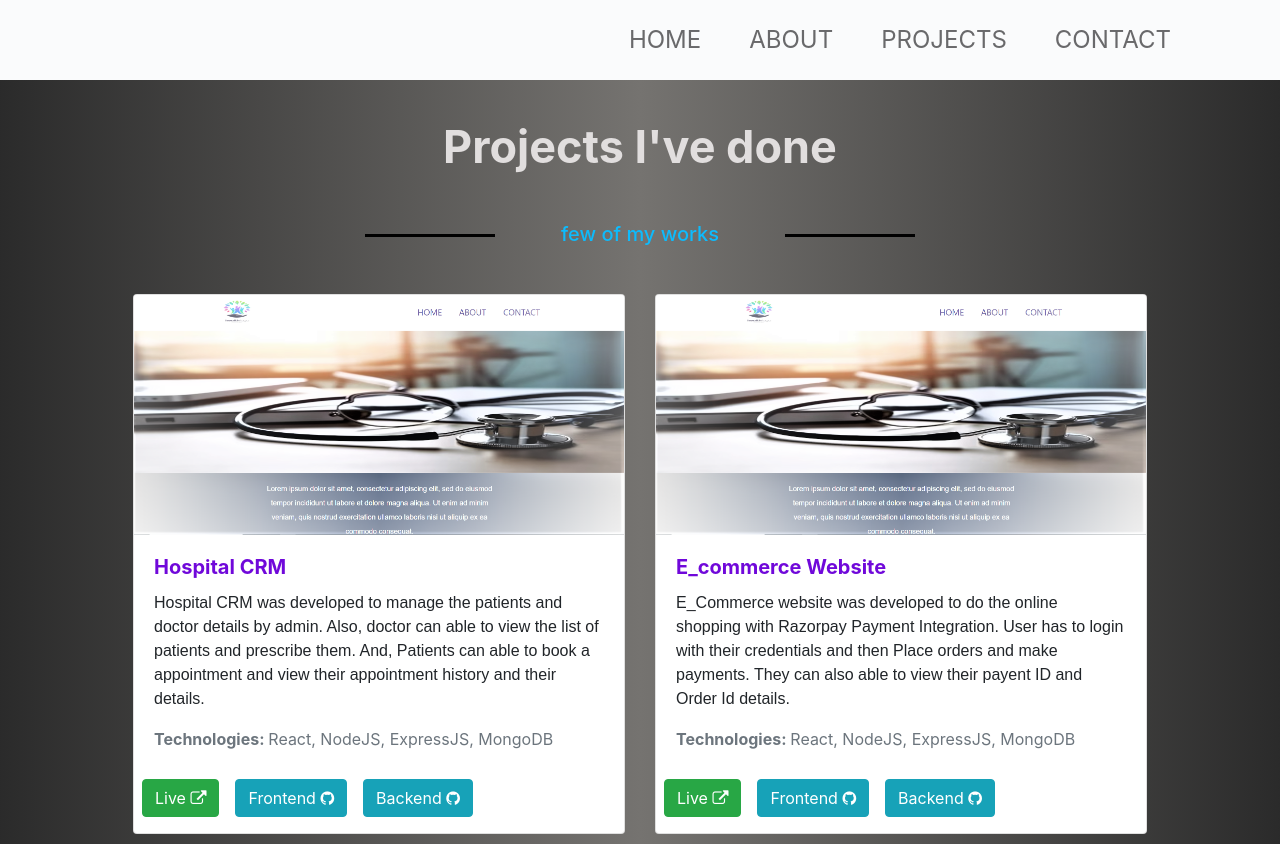
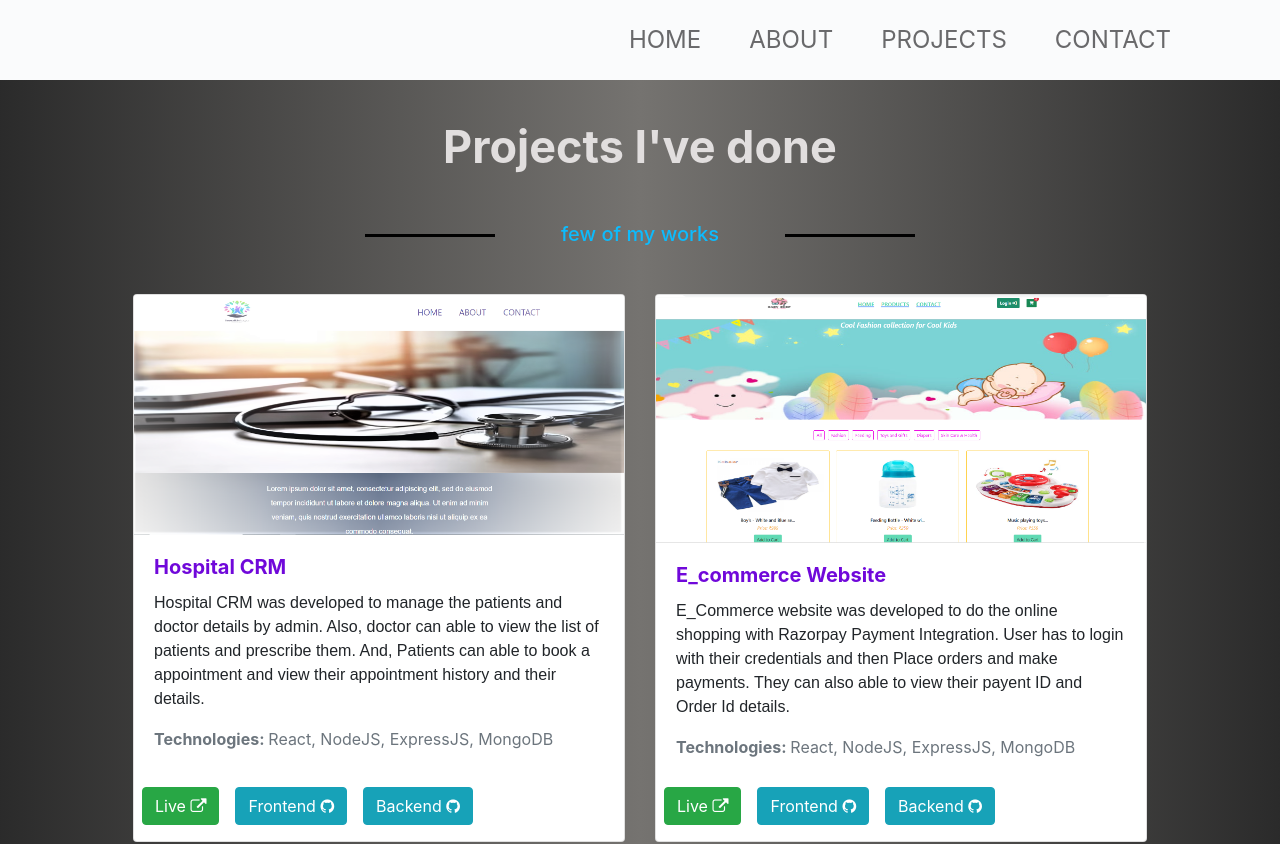
Before and after one commit to IndiraRamalingam/IndiraRamalingam_Portfolio, a React (Vite) app: page /projects in a window 1280 px wide. Shown: the top 844 px of the page. Built offline with nearby package versions, Linux system fonts and the light colour scheme.

Commit message:
Update constants.js

```diff
--- a/src/constants.js
+++ b/src/constants.js
@@ -3,6 +3,7 @@ import Password from './assets/Password_Reset.png';
 import Portfolio from './assets/Portfolio.png';
 import Makeup from './assets/Makeup.png';
 import UrlShortener from './assets/UrlShortener.png';
+import ECommerce from './assets/E_Commerce.png';
 
 
 export const techStack = [
@@ -74,7 +75,7 @@ export const techStack = [
     },
     {
       title:"E_commerce Website",
-      img:Hospitalcrm,
+      img:ECommerce,
       tech:"React, NodeJS, ExpressJS, MongoDB",
       live:"https://e-commerce-babyshop.netlify.app/",
       frontend:"https://github.com/IndiraRamalingam/E_Commerce_Frontend",
```
